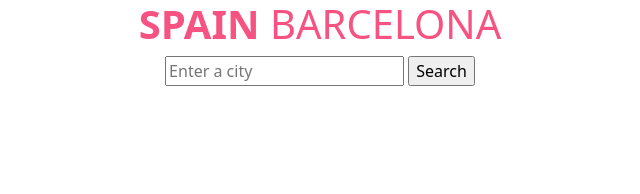
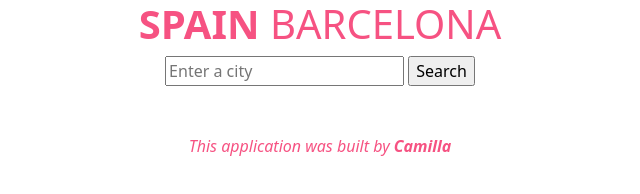
Before and after one commit to camillasahlin/my-awesome-app, a plain HTML site: page index.html in a window 1280 px wide. Shown: the whole page, without its empty margins (320-960 px from the left). Drawn offline with nearby package versions, Linux system fonts and the light colour scheme.

Commit message:
Changes made in HTML and CSS
Added a paragraph in HTML file and styled in CSS

```diff
--- a/index.html
+++ b/index.html
@@ -18,7 +18,7 @@
 </head>
 <body>
     <h1>
-       <b>SPAIN</b> BARCELONA
+       <strong>SPAIN</strong> BARCELONA
     </h1>
     <div class="text-center">
     <form>
@@ -32,6 +32,13 @@
         />
     </form>
     </div>
+    <br />
+    <br />
+    <p>
+        <em>
+            This application was built by <strong>Camilla</strong>
+        </em>
+    </p>
     <script src="javascript.js"></script>
 </body>
 </html>
--- a/style.css
+++ b/style.css
@@ -2,3 +2,9 @@
             text-align: center;
             color: #F65282;
         }
+
+p {
+    text-align: center;
+    color: #F65282;
+    margin-top: auto;
+}
```
